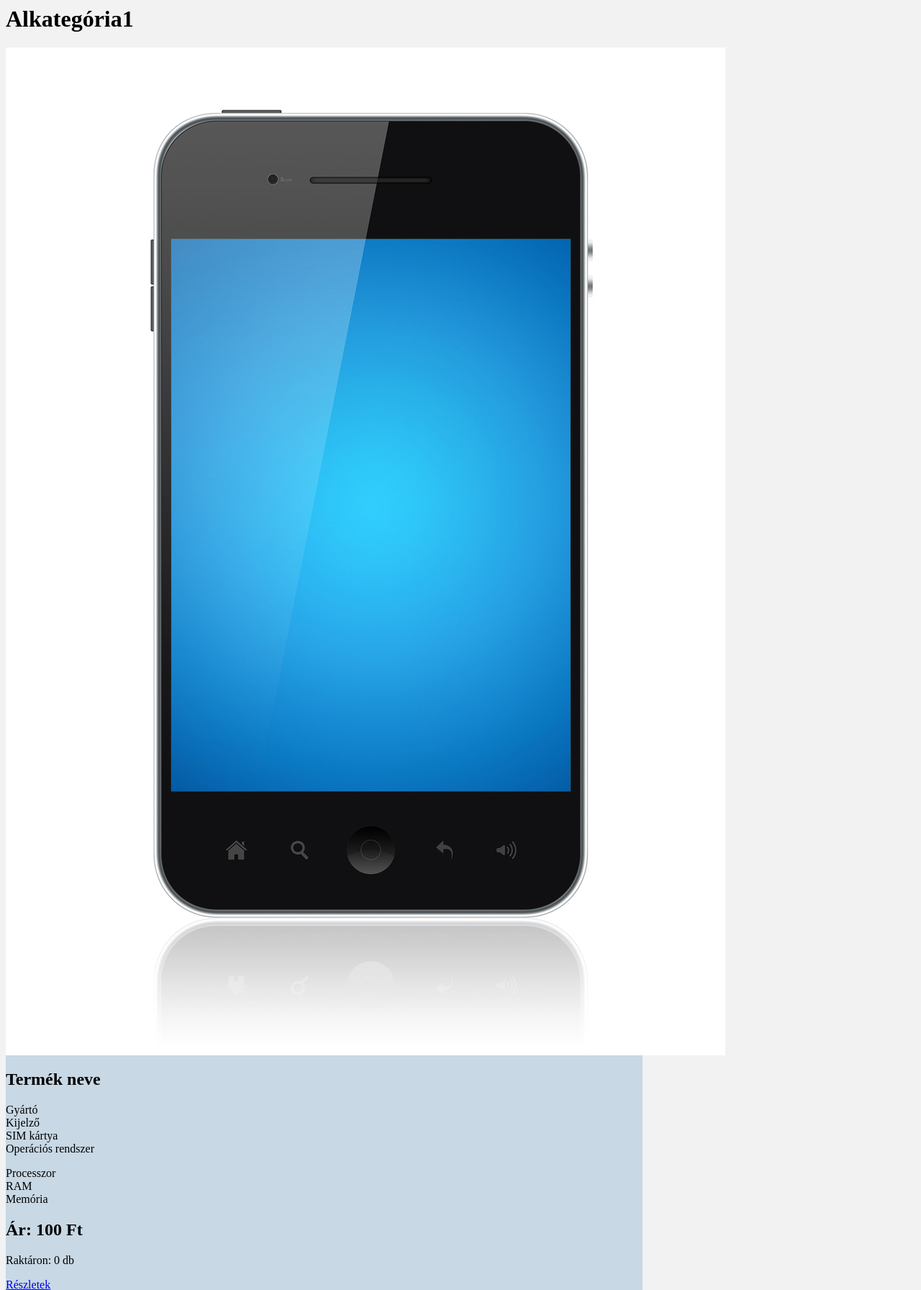
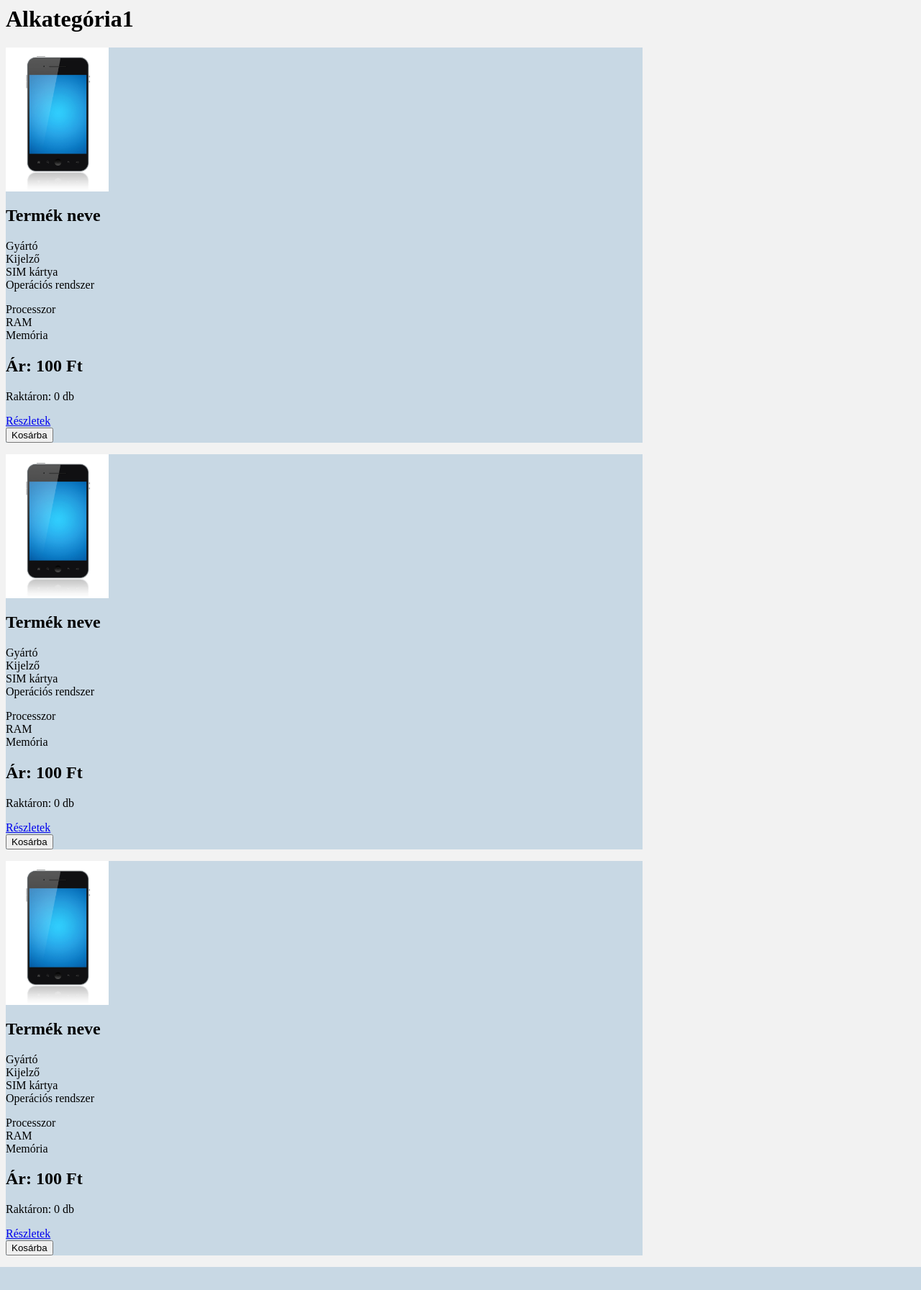
Before and after one commit to szepema/Webshop, a PHP site: page /includes/alkategoria.php in a window 1280 px wide. Shown: the top 1792 px of the page at 72% size. After the commit the page ends 1760 px from the top, so only its background shows below. Run offline with PHP 8.4, Linux system fonts and the light colour scheme.

Commit message:
Add files via upload

```diff
--- a/src/css/alkategoria.css
+++ b/src/css/alkategoria.css
@@ -10,3 +10,9 @@ main{
 	list-style-type:none;
 	padding-left: 0;
 }
+
+img{
+    max-height: 200px;
+    max-width: 300px;
+    width: auto;
+}
--- a/src/css/custom.css
+++ b/src/css/custom.css
@@ -35,7 +35,7 @@ footer{
 
 .clear{
     clear: both;
-    height: 52px;
+    height: 56px;
 }
 
 .ikon{
--- a/src/css/termek.css
+++ b/src/css/termek.css
@@ -23,3 +23,8 @@ main{
     -webkit-line-clamp: 2;
     -webkit-box-orient: vertical;
 }
+
+.my-list{
+	list-style-type:none;
+	padding-left: 0;
+}
```
